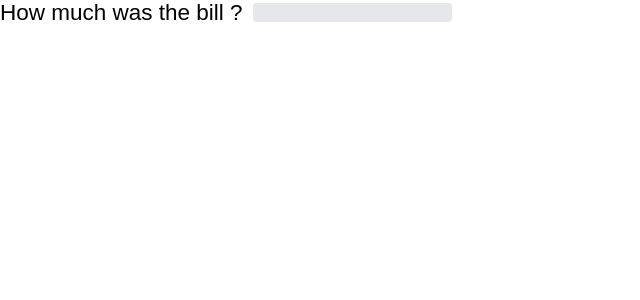
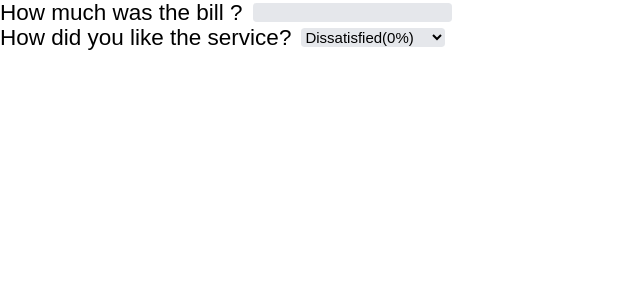
Before and after one commit to Briso10-dev/Tip-Calculator, a React (Vite) app: page / in a window 1280 px wide. Shown: the top 300 px of the page, without its empty margins (0-640 px from the left). Built offline with nearby package versions, Linux system fonts and the light colour scheme.

Commit message:
Importing service component in main app

```diff
--- a/src/components/App.jsx
+++ b/src/components/App.jsx
@@ -1,10 +1,12 @@
 import Bill from "./Bill"
+import Service from "./Service"
 
 function App() {
 
   return (
     <>
       <Bill />
+      <Service />
     </>
   )
 }
```
